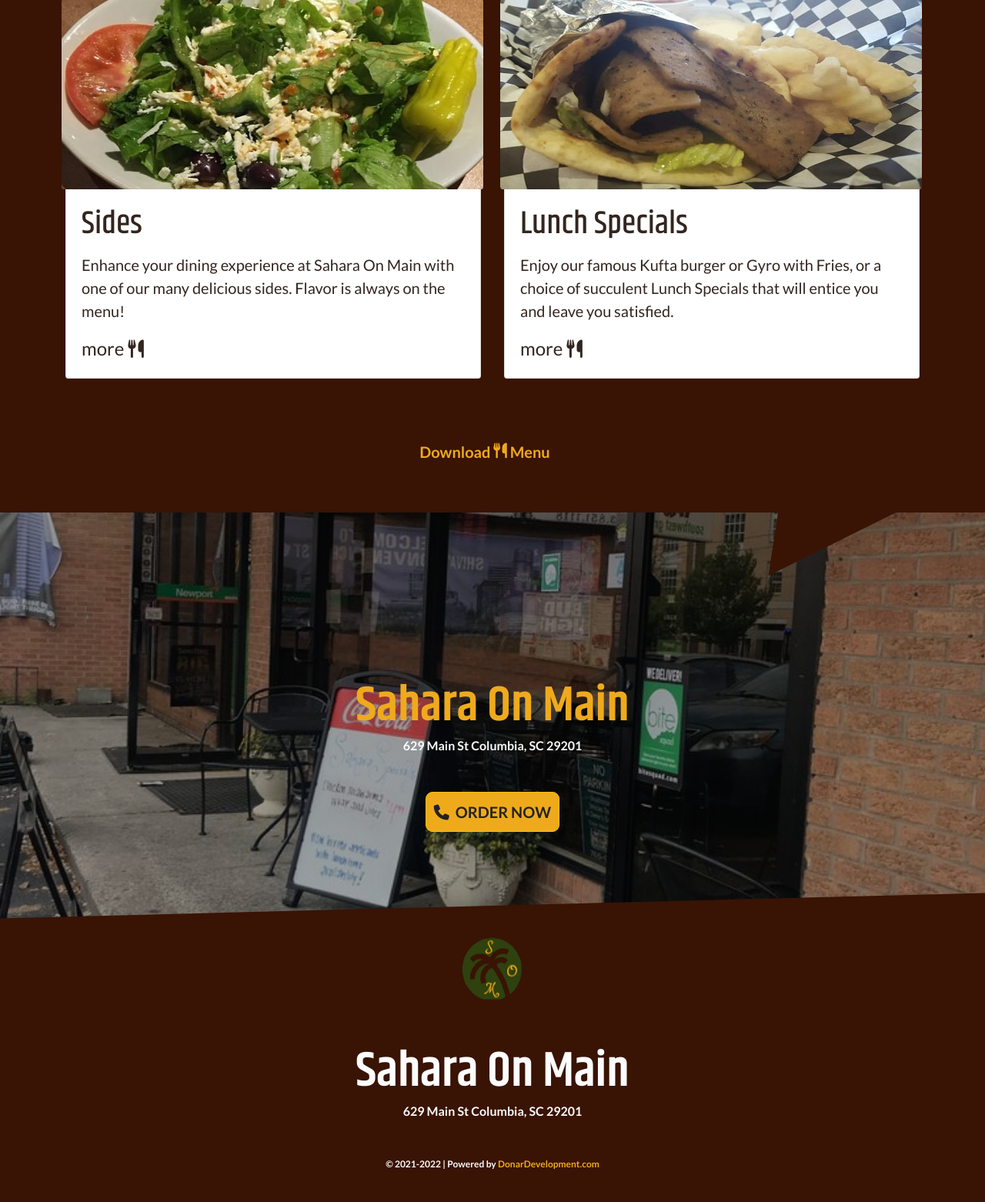
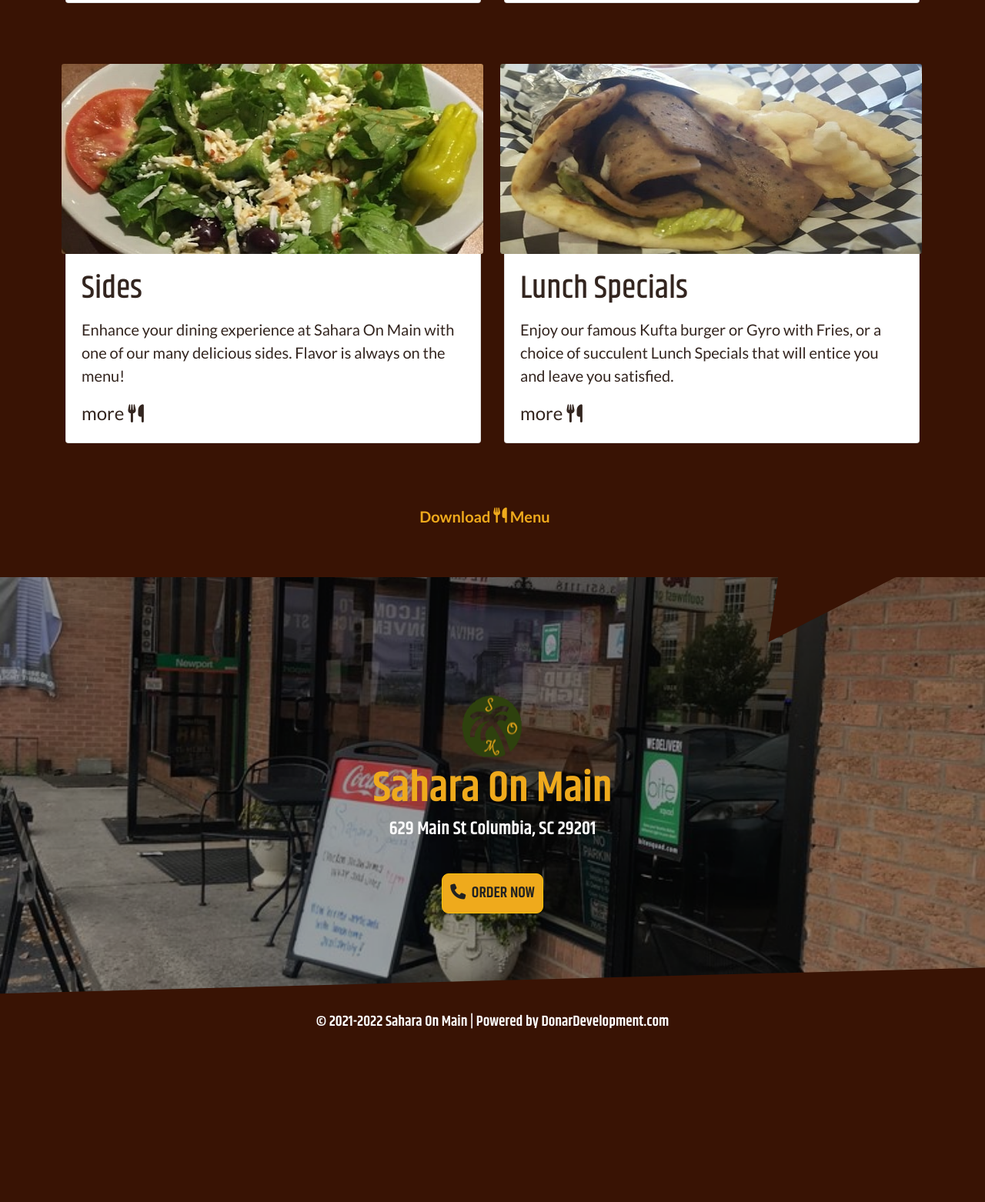
Before and after one commit to dricardo1/SaharaOnMain, a PHP site: page / in a window 1280 px wide. Shown: the part 4002-5564 px from the top of the page at 77% size. After the commit the page ends 5339 px from the top, so only its background shows below. Run offline with PHP 8.4, Linux system fonts and the light colour scheme; some libraries are stand-ins or nearby versions.

Commit message:
Footer, headings fix

```diff
--- a/index.html
+++ b/index.html
@@ -90,9 +90,10 @@
       <section id="menu" class="menu">
         <div class="container">
           <div class="section-title">
-            <h2 id="main-title"  class="text-center font-weight-bold"><img id="menu-logo-img" src="./img/logo-som-2-min.png" class="faa-float animated faa-slow logo-img" alt="logo" width="62" height="62"> Menu</h2>
+            <div class="text-center font-weight-bold"><img  src="./img/logo-som-2-min.png" class="faa-float animated faa-slow" alt="logo" width="92" height="92"></div>
+            <h2 id="main-title"  class="text-center font-weight-bold">Menu</h2>
             <h2 class="text-center font-weight-bold gold">Fine Mediterranean Cuisine.  Catering for All Occasions.</h2>
-            <h3 class="text-center font-weight-bold gold">Ask About Our Lunch Specials!</h3>
+            <h3 class="text-center font-weight-bold">Ask About Our Lunch Specials!</h3>
             <div class="text-center img-div">
             <img id="menu-img" src="./img/menu.png" alt="menu" width="900" height="1438">
             </div>
@@ -177,7 +178,7 @@
           <div class="row align-items-center m-6">
             <div id="contact-margin" class="col-sm-10 mx-auto-text-center">
               <div class="section-title">
-               <!-- <h1 id="contact-heading" class="text-center font-weight-bold contact-h1"><img  src="./img/logo-som-2-min.png" class="faa-float animated faa-slow logo-img" alt="logo" width="62" height="62"> Contact</h1> -->
+                <div class="text-center font-weight-bold"><img  src="./img/logo-som-2-min.png" class="faa-float animated faa-slow" alt="logo" width="92" height="92"></div>
                 <h1 id="contact-section" class="text-center font-weight-bold">Sahara On Main</h1>
                 <p class="mx-auto-text-center">629 Main St Columbia, SC 29201</p>
                 <p class="mx-auto-text-center text-uppercase"><a href="tel:803-851-1118" class="btn btn-warning">
@@ -189,18 +190,15 @@
         </div>
       </section>
       <!-- End Contact Section -->
-      <!-- Location Section -->
-      <section id="wave" class="mt-6"></section>
-      <div class="row align-items-center m-6">
-      <div id="contact-margin" class="col-sm-10 mx-auto-text-center">
-        <div class="section-title">
-          <p id="" class="text-center font-weight-bold"><img  src="./img/logo-som-2-min.png" class="faa-float animated faa-slow" alt="logo" width="92" height="92"></p>
-          <h1 id="" class="text-center font-weight-bold">Sahara On Main</h1>
-          <p class="mx-auto-text-center">629 Main St Columbia, SC 29201</p><p id="footer-p" class="mx-auto-text-center">&copy; 2021-2022  |  Powered by <a  class="gold" href="https://bit.ly/donar-dev"> DonarDevelopment.com</a></p>
-          </div>
+      <!-- Footer Section -->
+      <section class="">
+        <div class="container">
+              <div class="section-title">
+                <p class="footer-p">&copy; 2021-2022 Sahara On Main  |  Powered by <a class="gold" href="https://bit.ly/donar-dev"> DonarDevelopment.com</a></p>
+              </div>
         </div>
-      </div>
-      <!-- End Location Section -->
+      </section>
+      <!-- End Footer Section -->
     <script src="https://code.jquery.com/jquery-3.3.1.slim.min.js" integrity="sha384-q8i/X+965DzO0rT7abK41JStQIAqVgRVzpbzo5smXKp4YfRvH+8abtTE1Pi6jizo" crossorigin="anonymous"></script>
     <script src="https://stackpath.bootstrapcdn.com/bootstrap/4.3.1/js/bootstrap.min.js" integrity="sha384-JjSmVgyd0p3pXB1rRibZUAYoIIy6OrQ6VrjIEaFf/nJGzIxFDsf4x0xIM+B07jRM" crossorigin="anonymous"></script>
     <script src="./js/text.js"></script>
--- a/styles/main.css
+++ b/styles/main.css
@@ -339,7 +339,7 @@ h2#main-title {
 }
 
 div.section-title h1 {
-  font-size: 4rem;
+  font-size: 3.25rem;
   font-weight: bold;
   color: #fcfcfc;
   padding: 0;
@@ -363,11 +363,13 @@ div.more a:hover {
 }
 
 #mainMessage {
-  font-size: 2rem;
+  font-size: 2.5rem;
+  font-family: "Khand", sans-serif;
+  color: #fcfcfc; /* bistre */
 }
 
 div.contact-title h2 {
-  font-size: 4em;
+  font-size: 3.25rem;
   font-family: "Khand", "Lato", sans-serif;
 }
 
@@ -394,21 +396,28 @@ img,
   text-decoration: none;
 }
 
-#contact-margin > div > h1 {
-  font-size: 4rem;
-  margin: 0;
-}
-
 #contact-section {
-  font-size: 4rem;
-  margin: 1em auto 0 auto !important;
+  font-size: 3.5rem;
+  margin: auto !important;
   font-family: "Khand", "Lato", sans-serif;
   color: #efaa1c;
 }
 
+.section-title p {
+  font-size: 1.5rem;
+  font-family: "Khand", "Lato", sans-serif;
+  font-weight: bold;
+  color: #fcfcfc;
+  padding: 0 0 1em 0 !important;
+  text-align: center;
+}
 
-#footer-p {
-  font-size: 0.75rem;
+.footer-p {
+  font-size: 1.2rem !important;
+}
+
+.footer-p a:hover, .footer-p a:active {
+  color:#efaa1c;
 }
 
 @media only screen and (max-device-width: 1024px) {
```
